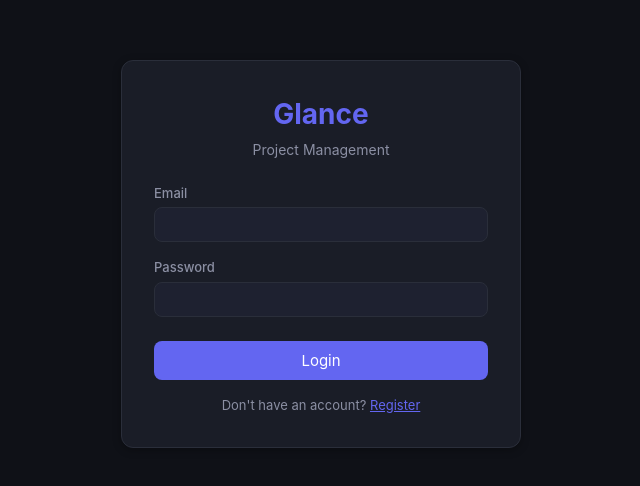
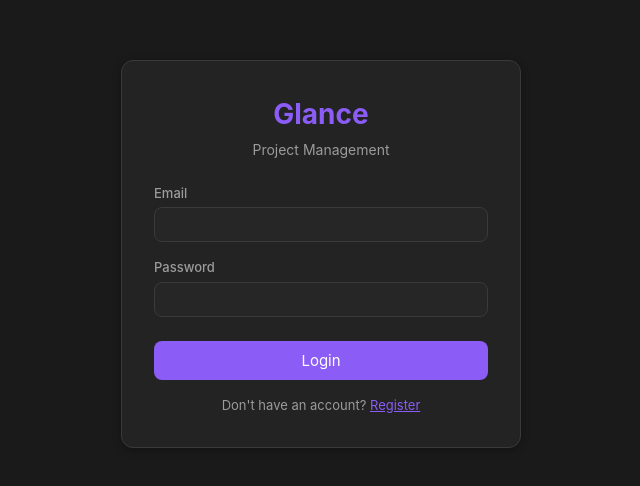
Before and after one commit to viikasghavate/glance, a React (Vite) app in the folder frontend/: page /login in a window 1280 px wide. Shown: the part 146-632 px from the top of the page, without its empty margins (319-959 px from the left). Built offline with nearby package versions, Linux system fonts and the light colour scheme.

Commit message:
Match ClickUp neutral dark theme (remove gradient)

```diff
--- a/frontend/src/components/Layout.css
+++ b/frontend/src/components/Layout.css
@@ -4,13 +4,13 @@
   grid-template-rows: 100vh;
   height: 100vh;
   overflow: hidden;
-  background: linear-gradient(90deg, #2a1e52 0%, #1e2035 40%, #16181f 70%, #0f1117 100%);
+  background: var(--bg);
 }
 
 /* ── Icon Rail ── */
 .icon-rail {
-  background: transparent;
-  border-right: 1px solid rgba(255,255,255,0.04);
+  background: #151515;
+  border-right: 1px solid var(--border);
   display: flex;
   flex-direction: column;
   align-items: center;
@@ -60,8 +60,8 @@
 
 /* ── Project Nav ── */
 .project-nav {
-  background: transparent;
-  border-right: 1px solid rgba(255,255,255,0.04);
+  background: #1f1f1f;
+  border-right: 1px solid var(--border);
   display: flex;
   flex-direction: column;
   overflow: hidden;
@@ -219,9 +219,7 @@
   height: 48px;
   min-height: 48px;
   border-bottom: 1px solid var(--border);
-  background: rgba(20, 22, 28, 0.4);
-  backdrop-filter: blur(8px);
-  -webkit-backdrop-filter: blur(8px);
+  background: #1f1f1f;
   gap: 1rem;
 }
 
--- a/frontend/src/index.css
+++ b/frontend/src/index.css
@@ -1,13 +1,13 @@
 :root {
-  --bg: #0f1117;
-  --bg-card: #1a1d27;
-  --bg-hover: #242836;
-  --bg-input: #1e2130;
-  --border: #2a2e3a;
-  --text: #e4e6ed;
-  --text-muted: #8b8fa3;
-  --primary: #6366f1;
-  --primary-hover: #5558e6;
+  --bg: #1a1a1a;
+  --bg-card: #232323;
+  --bg-hover: #2d2d2d;
+  --bg-input: #262626;
+  --border: #3a3a3a;
+  --text: #f2f2f2;
+  --text-muted: #9b9b9b;
+  --primary: #8b5cf6;
+  --primary-hover: #7c4ddf;
   --danger: #ef4444;
   --danger-hover: #dc2626;
   --success: #22c55e;
```
Also changed, not shown: 1 other file (tests, documents, lock files or other folders).
